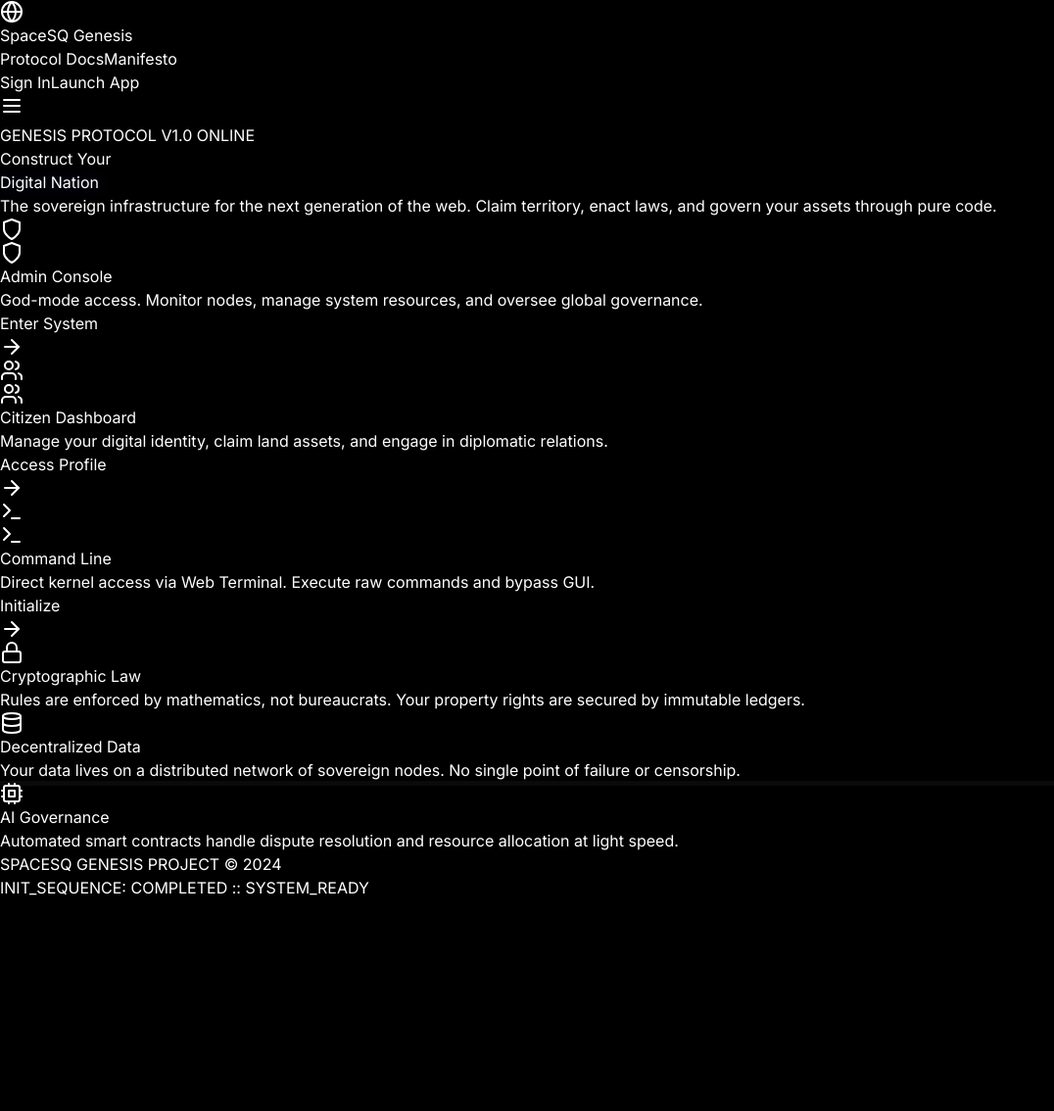
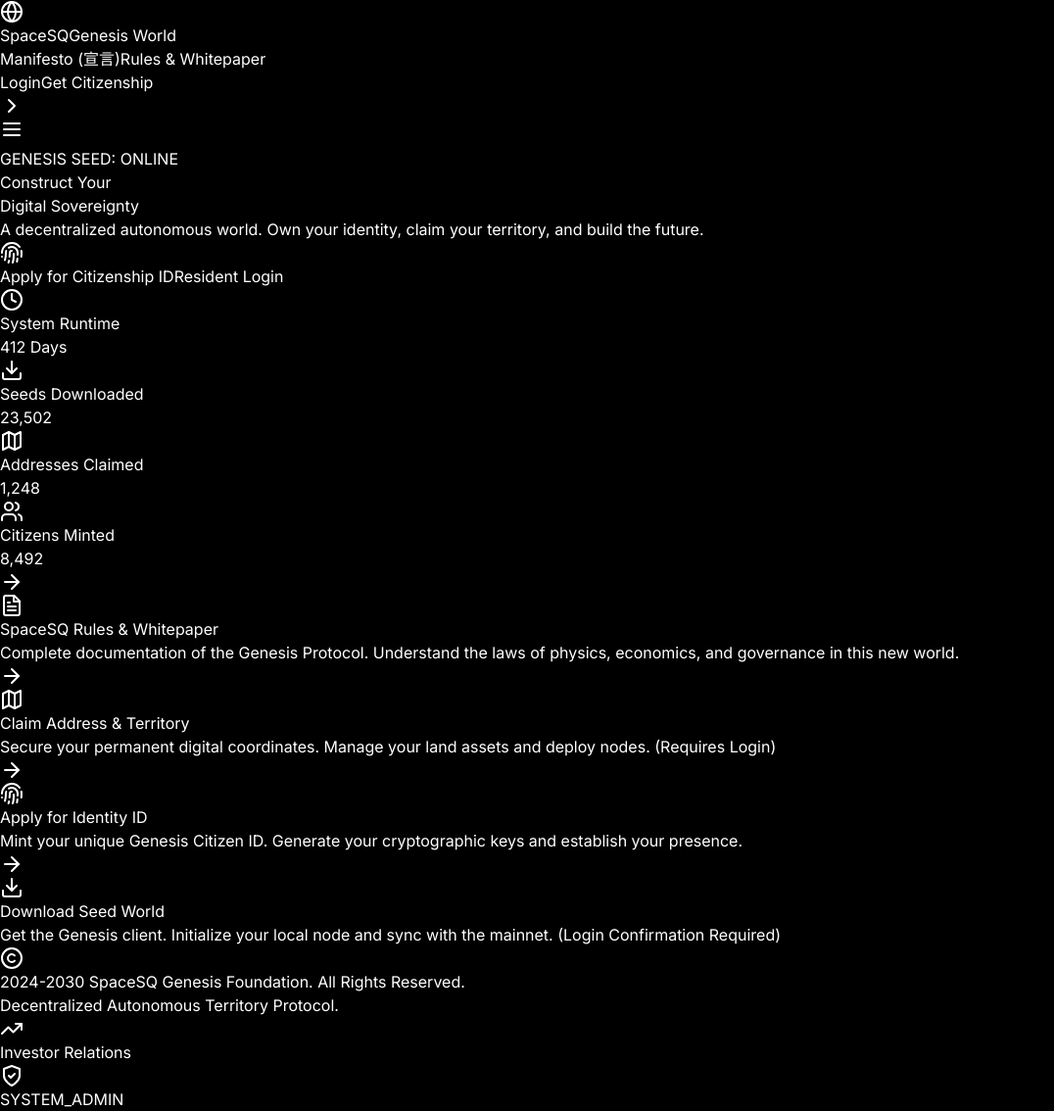
Before and after one commit to SpaceSQ/spacesq-genesis, a Next.js app: page / in a window 1280 px wide. Shown: the whole page at 98% size, without its empty margins (0-1076 px from the left). Before the commit the page ends 918 px from the top, so only its background shows below. Built offline with nearby package versions, Linux system fonts and the light colour scheme.

Commit message:
feat: restructure homepage hierarchy, add stats, clear up nav, hide admin in footer

```diff
--- a/src/app/page.tsx
+++ b/src/app/page.tsx
@@ -1,135 +1,164 @@
+'use client';
+
 import React from 'react';
 import Link from 'next/link';
-import Navbar from '@/components/layout/Navbar'; // 引入刚才写的导航
-import { Shield, Users, Terminal, ArrowRight, Database, Cpu, Lock } from 'lucide-react';
+import Navbar from '@/components/layout/Navbar';
+import Footer from '@/components/layout/Footer';
+import {
+  Fingerprint, Map, Download, FileText,
+  ArrowRight, Database, Users, Clock, Box
+} from 'lucide-react';
 
 export default function HomePage() {
+  // 模拟的世界概况数据 (虚拟但合理的数据)
+  const stats = {
+    startTime: '2024-01-01T00:00:00Z',
+    daysRunning: 412,
+    citizens: 8492,
+    addresses: 1248,
+    seedsDownloaded: 23502
+  };
+
   return (
-    <div className="min-h-screen bg-black text-white selection:bg-indigo-500 selection:text-white flex flex-col">
+    <div className="min-h-screen bg-black text-white selection:bg-indigo-500/30 selection:text-white flex flex-col font-sans">
       <Navbar />
 
-      {/* 背景扫描线特效 */}
-      <div className="scanline"></div>
+      {/* 全局背景噪音 (增加质感) */}
+      <div className="fixed inset-0 bg-[url('https://grainy-gradients.vercel.app/noise.svg')] opacity-15 pointer-events-none z-0"></div>
 
-      {/* 动态网格背景 */}
-      <div className="fixed inset-0 bg-grid-pattern pointer-events-none z-0 opacity-40"></div>
-      <div className="fixed inset-0 bg-gradient-to-b from-black/0 via-black/80 to-black pointer-events-none z-0"></div>
+      <main className="relative z-10 flex-1 flex flex-col pt-32">
 
-      <main className="relative z-10 flex-1 flex flex-col items-center pt-32 pb-20 px-6">
-
-        {/* Hero Section (主标题区) */}
-        <div className="max-w-4xl w-full text-center space-y-8 mb-20">
-          <div className="inline-flex items-center gap-2 px-3 py-1 rounded-full bg-indigo-950/30 border border-indigo-500/30 text-indigo-300 text-xs font-mono animate-in fade-in slide-in-from-top-4 duration-700">
-            <span className="relative flex h-2 w-2">
-              <span className="animate-ping absolute inline-flex h-full w-full rounded-full bg-indigo-400 opacity-75"></span>
-              <span className="relative inline-flex rounded-full h-2 w-2 bg-indigo-500"></span>
-            </span>
-            GENESIS PROTOCOL V1.0 ONLINE
+        {/* 1. 核心 Hero 区域：注册与登录 (最重要的入口) */}
+        <section className="px-6 mb-20 text-center">
+          <div className="inline-flex items-center gap-2 px-4 py-1.5 rounded-full bg-white/5 border border-white/10 text-slate-300 text-xs font-mono mb-8 animate-in fade-in slide-in-from-top-4 duration-700">
+            <span className="w-2 h-2 rounded-full bg-emerald-500 animate-pulse"></span>
+            GENESIS SEED: ONLINE
           </div>
 
-          <h1 className="text-5xl md:text-8xl font-bold tracking-tight text-white animate-in fade-in slide-in-from-bottom-8 duration-700 delay-100">
+          <h1 className="text-5xl md:text-8xl font-bold tracking-tight text-white mb-8 animate-in fade-in slide-in-from-bottom-8 duration-700">
             Construct Your <br/>
-            <span className="text-transparent bg-clip-text bg-gradient-to-r from-indigo-400 via-purple-400 to-indigo-400 text-glow">
-              Digital Nation
+            <span className="text-transparent bg-clip-text bg-gradient-to-r from-white via-slate-300 to-slate-500">
+              Digital Sovereignty
             </span>
           </h1>
 
-          <p className="text-lg md:text-xl text-slate-400 max-w-2xl mx-auto leading-relaxed animate-in fade-in slide-in-from-bottom-8 duration-700 delay-200">
-            The sovereign infrastructure for the next generation of the web.
-            Claim territory, enact laws, and govern your assets through pure code.
+          <p className="text-lg md:text-xl text-slate-400 max-w-2xl mx-auto mb-10 leading-relaxed animate-in fade-in slide-in-from-bottom-8 duration-700 delay-100">
+            A decentralized autonomous world. Own your identity, claim your territory, and build the future.
           </p>
-        </div>
 
-        {/* Bento Grid Navigation (核心功能入口) */}
-        <div className="w-full max-w-6xl grid grid-cols-1 md:grid-cols-3 gap-6 animate-in fade-in slide-in-from-bottom-10 duration-1000 delay-300">
+          <div className="flex flex-col md:flex-row items-center justify-center gap-4 animate-in fade-in slide-in-from-bottom-8 duration-700 delay-200">
+            <Link
+              href="/register"
+              className="w-full md:w-auto px-8 py-4 bg-white text-black font-bold text-lg rounded-full hover:scale-105 transition-transform shadow-[0_0_30px_rgba(255,255,255,0.2)] flex items-center justify-center gap-2"
+            >
+              <Fingerprint className="w-5 h-5" />
+              Apply for Citizenship ID
+            </Link>
+            <Link
+              href="/login"
+              className="w-full md:w-auto px-8 py-4 bg-white/10 border border-white/20 text-white font-bold text-lg rounded-full hover:bg-white/20 transition-all flex items-center justify-center gap-2"
+            >
+              Resident Login
+            </Link>
+          </div>
+        </section>
 
-          {/* Card 1: Admin (占据 1 格) */}
-          <Link href="/admin" className="group relative overflow-hidden rounded-3xl border border-zinc-800 bg-zinc-900/50 p-8 hover:border-indigo-500/50 transition-all duration-300 hover:bg-zinc-900/80">
-            <div className="absolute top-0 right-0 p-8 opacity-10 group-hover:opacity-20 transition-opacity">
-              <Shield className="w-32 h-32 text-indigo-500" />
-            </div>
-            <div className="relative z-10">
-              <div className="w-12 h-12 bg-indigo-500/10 rounded-xl flex items-center justify-center text-indigo-400 mb-6 group-hover:scale-110 transition-transform">
-                <Shield className="w-6 h-6" />
+        {/* 2. SpaceSQ 世界概况 (数据看板) */}
+        <section className="w-full border-y border-white/10 bg-white/5 backdrop-blur-sm mb-20">
+          <div className="max-w-7xl mx-auto px-6 py-8">
+            <div className="grid grid-cols-2 md:grid-cols-4 gap-8">
+              <div className="text-center md:text-left">
+                <div className="flex items-center justify-center md:justify-start gap-2 text-slate-400 text-xs font-mono mb-1 uppercase tracking-wider">
+                  <Clock className="w-3 h-3" /> System Runtime
+                </div>
+                <div className="text-2xl md:text-3xl font-bold text-white">{stats.daysRunning} Days</div>
               </div>
-              <h3 className="text-2xl font-bold mb-2 text-white">Admin Console</h3>
-              <p className="text-slate-400 mb-6">God-mode access. Monitor nodes, manage system resources, and oversee global governance.</p>
-              <div className="flex items-center text-indigo-400 font-medium group-hover:gap-3 gap-1 transition-all">
-                Enter System <ArrowRight className="w-4 h-4" />
+              <div className="text-center md:text-left">
+                <div className="flex items-center justify-center md:justify-start gap-2 text-slate-400 text-xs font-mono mb-1 uppercase tracking-wider">
+                  <Download className="w-3 h-3" /> Seeds Downloaded
+                </div>
+                <div className="text-2xl md:text-3xl font-bold text-white">{stats.seedsDownloaded.toLocaleString()}</div>
+              </div>
+              <div className="text-center md:text-left">
+                <div className="flex items-center justify-center md:justify-start gap-2 text-slate-400 text-xs font-mono mb-1 uppercase tracking-wider">
+                  <Map className="w-3 h-3" /> Addresses Claimed
+                </div>
+                <div className="text-2xl md:text-3xl font-bold text-white">{stats.addresses.toLocaleString()}</div>
+              </div>
+              <div className="text-center md:text-left">
+                <div className="flex items-center justify-center md:justify-start gap-2 text-slate-400 text-xs font-mono mb-1 uppercase tracking-wider">
+                  <Users className="w-3 h-3" /> Citizens Minted
+                </div>
+                <div className="text-2xl md:text-3xl font-bold text-white">{stats.citizens.toLocaleString()}</div>
               </div>
             </div>
+          </div>
+        </section>
+
+        {/* 3. 功能矩阵 (按照你的要求排序) */}
+        <section className="max-w-6xl mx-auto px-6 w-full grid grid-cols-1 md:grid-cols-2 gap-6 mb-24">
+
+          {/* A. 规则与白皮书 (重要信息) */}
+          <Link href="/docs" className="group relative p-8 rounded-3xl bg-zinc-900 border border-zinc-800 hover:border-slate-500 hover:bg-zinc-800 transition-all">
+            <div className="absolute top-8 right-8 text-zinc-700 group-hover:text-white transition-colors">
+              <ArrowRight className="w-6 h-6 -rotate-45 group-hover:rotate-0 transition-transform duration-300" />
+            </div>
+            <div className="w-12 h-12 bg-zinc-800 rounded-xl flex items-center justify-center mb-6 group-hover:bg-white group-hover:text-black transition-colors">
+              <FileText className="w-6 h-6" />
+            </div>
+            <h3 className="text-2xl font-bold text-white mb-2">SpaceSQ Rules & Whitepaper</h3>
+            <p className="text-slate-400 text-sm leading-relaxed">
+              Complete documentation of the Genesis Protocol. Understand the laws of physics, economics, and governance in this new world.
+            </p>
           </Link>
 
-          {/* Card 2: User (占据 1 格) */}
-          <Link href="/user" className="group relative overflow-hidden rounded-3xl border border-zinc-800 bg-zinc-900/50 p-8 hover:border-emerald-500/50 transition-all duration-300 hover:bg-zinc-900/80">
-            <div className="absolute top-0 right-0 p-8 opacity-10 group-hover:opacity-20 transition-opacity">
-              <Users className="w-32 h-32 text-emerald-500" />
+          {/* B. 地址申领 (用户关键功能) */}
+          <Link href="/user" className="group relative p-8 rounded-3xl bg-zinc-900 border border-zinc-800 hover:border-emerald-500 hover:bg-zinc-800 transition-all">
+            <div className="absolute top-8 right-8 text-zinc-700 group-hover:text-emerald-500 transition-colors">
+              <ArrowRight className="w-6 h-6 -rotate-45 group-hover:rotate-0 transition-transform duration-300" />
             </div>
-            <div className="relative z-10">
-              <div className="w-12 h-12 bg-emerald-500/10 rounded-xl flex items-center justify-center text-emerald-400 mb-6 group-hover:scale-110 transition-transform">
-                <Users className="w-6 h-6" />
-              </div>
-              <h3 className="text-2xl font-bold mb-2 text-white">Citizen Dashboard</h3>
-              <p className="text-slate-400 mb-6">Manage your digital identity, claim land assets, and engage in diplomatic relations.</p>
-              <div className="flex items-center text-emerald-400 font-medium group-hover:gap-3 gap-1 transition-all">
-                Access Profile <ArrowRight className="w-4 h-4" />
-              </div>
+            <div className="w-12 h-12 bg-zinc-800 rounded-xl flex items-center justify-center mb-6 group-hover:bg-emerald-500 group-hover:text-white transition-colors">
+              <Map className="w-6 h-6" />
             </div>
+            <h3 className="text-2xl font-bold text-white mb-2">Claim Address & Territory</h3>
+            <p className="text-slate-400 text-sm leading-relaxed">
+              Secure your permanent digital coordinates. Manage your land assets and deploy nodes. (Requires Login)
+            </p>
           </Link>
 
-          {/* Card 3: Terminal (占据 1 格) */}
-          <Link href="/terminal" className="group relative overflow-hidden rounded-3xl border border-zinc-800 bg-zinc-900/50 p-8 hover:border-amber-500/50 transition-all duration-300 hover:bg-zinc-900/80">
-            <div className="absolute top-0 right-0 p-8 opacity-10 group-hover:opacity-20 transition-opacity">
-              <Terminal className="w-32 h-32 text-amber-500" />
+          {/* C. 身份编号申请 (用户关键功能) */}
+          <Link href="/register" className="group relative p-8 rounded-3xl bg-zinc-900 border border-zinc-800 hover:border-indigo-500 hover:bg-zinc-800 transition-all">
+            <div className="absolute top-8 right-8 text-zinc-700 group-hover:text-indigo-500 transition-colors">
+              <ArrowRight className="w-6 h-6 -rotate-45 group-hover:rotate-0 transition-transform duration-300" />
             </div>
-            <div className="relative z-10">
-              <div className="w-12 h-12 bg-amber-500/10 rounded-xl flex items-center justify-center text-amber-400 mb-6 group-hover:scale-110 transition-transform">
-                <Terminal className="w-6 h-6" />
-              </div>
-              <h3 className="text-2xl font-bold mb-2 text-white">Command Line</h3>
-              <p className="text-slate-400 mb-6">Direct kernel access via Web Terminal. Execute raw commands and bypass GUI.</p>
-              <div className="flex items-center text-amber-400 font-medium group-hover:gap-3 gap-1 transition-all">
-                Initialize <ArrowRight className="w-4 h-4" />
-              </div>
+            <div className="w-12 h-12 bg-zinc-800 rounded-xl flex items-center justify-center mb-6 group-hover:bg-indigo-500 group-hover:text-white transition-colors">
+              <Fingerprint className="w-6 h-6" />
             </div>
+            <h3 className="text-2xl font-bold text-white mb-2">Apply for Identity ID</h3>
+            <p className="text-slate-400 text-sm leading-relaxed">
+              Mint your unique Genesis Citizen ID. Generate your cryptographic keys and establish your presence.
+            </p>
           </Link>
 
-        </div>
+          {/* D. 种子世界介绍与下载 */}
+          <Link href="/user" className="group relative p-8 rounded-3xl bg-zinc-900 border border-zinc-800 hover:border-amber-500 hover:bg-zinc-800 transition-all">
+            <div className="absolute top-8 right-8 text-zinc-700 group-hover:text-amber-500 transition-colors">
+              <ArrowRight className="w-6 h-6 -rotate-45 group-hover:rotate-0 transition-transform duration-300" />
+            </div>
+            <div className="w-12 h-12 bg-zinc-800 rounded-xl flex items-center justify-center mb-6 group-hover:bg-amber-500 group-hover:text-white transition-colors">
+              <Download className="w-6 h-6" />
+            </div>
+            <h3 className="text-2xl font-bold text-white mb-2">Download Seed World</h3>
+            <p className="text-slate-400 text-sm leading-relaxed">
+              Get the Genesis client. Initialize your local node and sync with the mainnet. (Login Confirmation Required)
+            </p>
+          </Link>
 
-        {/* Feature Strip (底部特性展示) */}
-        <div className="w-full max-w-6xl mt-20 pt-10 border-t border-white/5 grid grid-cols-1 md:grid-cols-3 gap-8 text-center md:text-left animate-in fade-in slide-in-from-bottom-10 duration-1000 delay-500">
-          <div className="space-y-3">
-            <div className="flex items-center justify-center md:justify-start gap-2 text-slate-200 font-bold">
-              <Lock className="w-5 h-5 text-slate-500" /> Cryptographic Law
-            </div>
-            <p className="text-sm text-slate-500 leading-relaxed">
-              Rules are enforced by mathematics, not bureaucrats. Your property rights are secured by immutable ledgers.
-            </p>
-          </div>
-          <div className="space-y-3">
-            <div className="flex items-center justify-center md:justify-start gap-2 text-slate-200 font-bold">
-              <Database className="w-5 h-5 text-slate-500" /> Decentralized Data
-            </div>
-            <p className="text-sm text-slate-500 leading-relaxed">
-              Your data lives on a distributed network of sovereign nodes. No single point of failure or censorship.
-            </p>
-          </div>
-          <div className="space-y-3">
-            <div className="flex items-center justify-center md:justify-start gap-2 text-slate-200 font-bold">
-              <Cpu className="w-5 h-5 text-slate-500" /> AI Governance
-            </div>
-            <p className="text-sm text-slate-500 leading-relaxed">
-              Automated smart contracts handle dispute resolution and resource allocation at light speed.
-            </p>
-          </div>
-        </div>
-
-        <footer className="mt-32 text-center text-xs text-slate-600 font-mono">
-          <p>SPACESQ GENESIS PROJECT © 2024</p>
-          <p className="mt-2">INIT_SEQUENCE: COMPLETED :: SYSTEM_READY</p>
-        </footer>
+        </section>
 
       </main>
+
+      <Footer />
     </div>
   );
 }
--- a/src/components/layout/Footer.tsx
+++ b/src/components/layout/Footer.tsx
@@ -1,42 +1,40 @@
 import React from 'react';
-// 👇 关键修复：补全了这两个缺失的引用
 import Link from 'next/link';
-import { ShieldCheck, Github, Globe, Twitter } from 'lucide-react';
+import { ShieldCheck, Copyright, TrendingUp } from 'lucide-react';
 
 export default function Footer() {
   return (
-    <footer className="border-t border-zinc-800 bg-zinc-950 py-12 mt-auto">
-      <div className="max-w-7xl mx-auto px-6 flex flex-col md:flex-row justify-between items-center gap-6">
+    <footer className="border-t border-white/10 bg-black py-12 px-6 mt-auto">
+      <div className="max-w-7xl mx-auto flex flex-col md:flex-row justify-between items-center gap-8 text-sm">
 
-        {/* Logo / Brand */}
-        <div className="flex items-center gap-2">
-          <div className="w-8 h-8 bg-indigo-600 rounded-lg flex items-center justify-center">
-            <Globe className="w-5 h-5 text-white" />
+        {/* 左侧：版权信息 */}
+        <div className="flex flex-col gap-2 text-center md:text-left">
+          <div className="flex items-center justify-center md:justify-start gap-2 text-slate-400">
+            <Copyright className="w-4 h-4" />
+            <span>2024-2030 SpaceSQ Genesis Foundation. All Rights Reserved.</span>
           </div>
-          <span className="text-zinc-100 font-bold tracking-tight">SpaceSQ Genesis</span>
+          <p className="text-slate-600 text-xs">
+            Decentralized Autonomous Territory Protocol.
+          </p>
         </div>
 
-        {/* Legal / License Section (这里就是之前报错的地方) */}
-        <div className="flex items-center gap-6 text-sm text-zinc-500">
-          <Link href="/legal" className="hover:text-white transition-colors flex items-center gap-2">
-            <ShieldCheck className="w-4 h-4" />
-            <span>SCL-1.0 License</span>
+        {/* 中间：投资与合作 */}
+        <div className="flex items-center gap-6">
+          <Link href="/docs" className="flex items-center gap-2 text-slate-400 hover:text-white transition-colors">
+            <TrendingUp className="w-4 h-4" />
+            <span>Investor Relations</span>
           </Link>
-
-          <span className="hidden md:inline text-zinc-800">|</span>
-
-          <span>© 2024 SpaceSQ Foundation</span>
         </div>
 
-        {/* Social Links */}
-        <div className="flex items-center gap-4">
-          <a href="https://github.com/SpaceSQ" target="_blank" rel="noopener noreferrer" className="text-zinc-500 hover:text-white transition-colors">
-            <Github className="w-5 h-5" />
-          </a>
-          {/* 预留 Twitter 位置 */}
-          <div className="text-zinc-500 hover:text-white transition-colors cursor-pointer">
-            <Twitter className="w-5 h-5" />
-          </div>
+        {/* 右侧：管理员入口 (隐蔽处理) */}
+        <div>
+          <Link
+            href="/admin"
+            className="flex items-center gap-2 text-zinc-700 hover:text-zinc-500 transition-colors text-xs font-mono"
+          >
+            <ShieldCheck className="w-3 h-3" />
+            <span>SYSTEM_ADMIN</span>
+          </Link>
         </div>
 
       </div>
--- a/src/components/layout/Navbar.tsx
+++ b/src/components/layout/Navbar.tsx
@@ -1,43 +1,75 @@
 'use client';
 
-import React from 'react';
+import React, { useState } from 'react';
 import Link from 'next/link';
-import { Globe, Shield, Terminal, Menu } from 'lucide-react';
+import { Globe, Menu, X, ChevronRight } from 'lucide-react';
 
 export default function Navbar() {
+  const [isOpen, setIsOpen] = useState(false);
+
   return (
-    <nav className="fixed top-0 left-0 right-0 z-50 border-b border-white/5 bg-black/50 backdrop-blur-xl">
-      <div className="max-w-7xl mx-auto px-6 h-16 flex items-center justify-between">
+    <nav className="fixed top-0 left-0 right-0 z-50 border-b border-white/10 bg-black/90 backdrop-blur-md">
+      <div className="max-w-7xl mx-auto px-6 h-20 flex items-center justify-between">
 
-        {/* Logo */}
-        <Link href="/" className="flex items-center gap-2 group">
-          <div className="w-8 h-8 bg-indigo-600/20 border border-indigo-500/50 rounded-lg flex items-center justify-center group-hover:bg-indigo-600 group-hover:text-white transition-all text-indigo-400">
-            <Globe className="w-5 h-5" />
+        {/* Logo - 点击回首页 */}
+        <Link href="/" className="flex items-center gap-3 group">
+          <div className="w-10 h-10 bg-white rounded-lg flex items-center justify-center text-black shadow-[0_0_15px_rgba(255,255,255,0.3)] group-hover:scale-105 transition-transform">
+            <Globe className="w-6 h-6" />
           </div>
-          <span className="font-bold tracking-tight text-white group-hover:text-indigo-400 transition-colors">
-            SpaceSQ <span className="text-indigo-500">Genesis</span>
-          </span>
+          <div className="flex flex-col">
+            <span className="font-bold text-lg text-white tracking-wide leading-none group-hover:text-slate-300 transition-colors">
+              SpaceSQ
+            </span>
+            <span className="text-[10px] font-mono text-slate-400 uppercase tracking-widest leading-none mt-1">
+              Genesis World
+            </span>
+          </div>
         </Link>
 
-        {/* Desktop Links */}
-        <div className="hidden md:flex items-center gap-8 text-sm font-medium text-slate-400">
-          <Link href="/docs" className="hover:text-white transition-colors">Protocol Docs</Link>
-          <Link href="/about" className="hover:text-white transition-colors">Manifesto</Link>
-          <div className="h-4 w-[1px] bg-white/10"></div>
-          <Link href="/login" className="hover:text-white transition-colors">Sign In</Link>
+        {/* 桌面端导航 - 纯白字体，高对比度 */}
+        <div className="hidden md:flex items-center gap-8">
+          <Link href="/about" className="text-sm font-medium text-slate-300 hover:text-white transition-colors">
+            Manifesto (宣言)
+          </Link>
+
+          <Link href="/docs" className="text-sm font-medium text-slate-300 hover:text-white transition-colors">
+            Rules & Whitepaper
+          </Link>
+
+          {/* 分隔符 */}
+          <div className="h-5 w-[1px] bg-white/20 mx-2"></div>
+
+          <Link href="/login" className="text-sm font-bold text-white hover:text-indigo-300 transition-colors">
+            Login
+          </Link>
+
           <Link
-            href="/user"
-            className="px-4 py-2 bg-white text-black rounded-lg hover:bg-slate-200 transition-colors font-bold"
+            href="/register"
+            className="group flex items-center gap-2 px-5 py-2.5 bg-white text-black text-sm font-bold rounded-full hover:bg-slate-200 transition-all shadow-[0_0_20px_rgba(255,255,255,0.15)]"
           >
-            Launch App
+            Get Citizenship
+            <ChevronRight className="w-4 h-4 group-hover:translate-x-1 transition-transform" />
           </Link>
         </div>
 
-        {/* Mobile Menu Icon */}
-        <button className="md:hidden text-slate-400 hover:text-white">
-          <Menu className="w-6 h-6" />
+        {/* 移动端菜单按钮 */}
+        <button
+          className="md:hidden text-white p-2"
+          onClick={() => setIsOpen(!isOpen)}
+        >
+          {isOpen ? <X /> : <Menu />}
         </button>
       </div>
+
+      {/* 移动端菜单展开 */}
+      {isOpen && (
+        <div className="md:hidden bg-zinc-950 border-b border-white/10 p-6 space-y-4">
+          <Link href="/about" className="block text-lg font-medium text-slate-300 py-2">Manifesto</Link>
+          <Link href="/docs" className="block text-lg font-medium text-slate-300 py-2">Rules & Docs</Link>
+          <Link href="/login" className="block text-lg font-medium text-white py-2">Login</Link>
+          <Link href="/register" className="block w-full text-center py-3 bg-white text-black font-bold rounded-lg">Get Citizenship</Link>
+        </div>
+      )}
     </nav>
   );
 }
```
